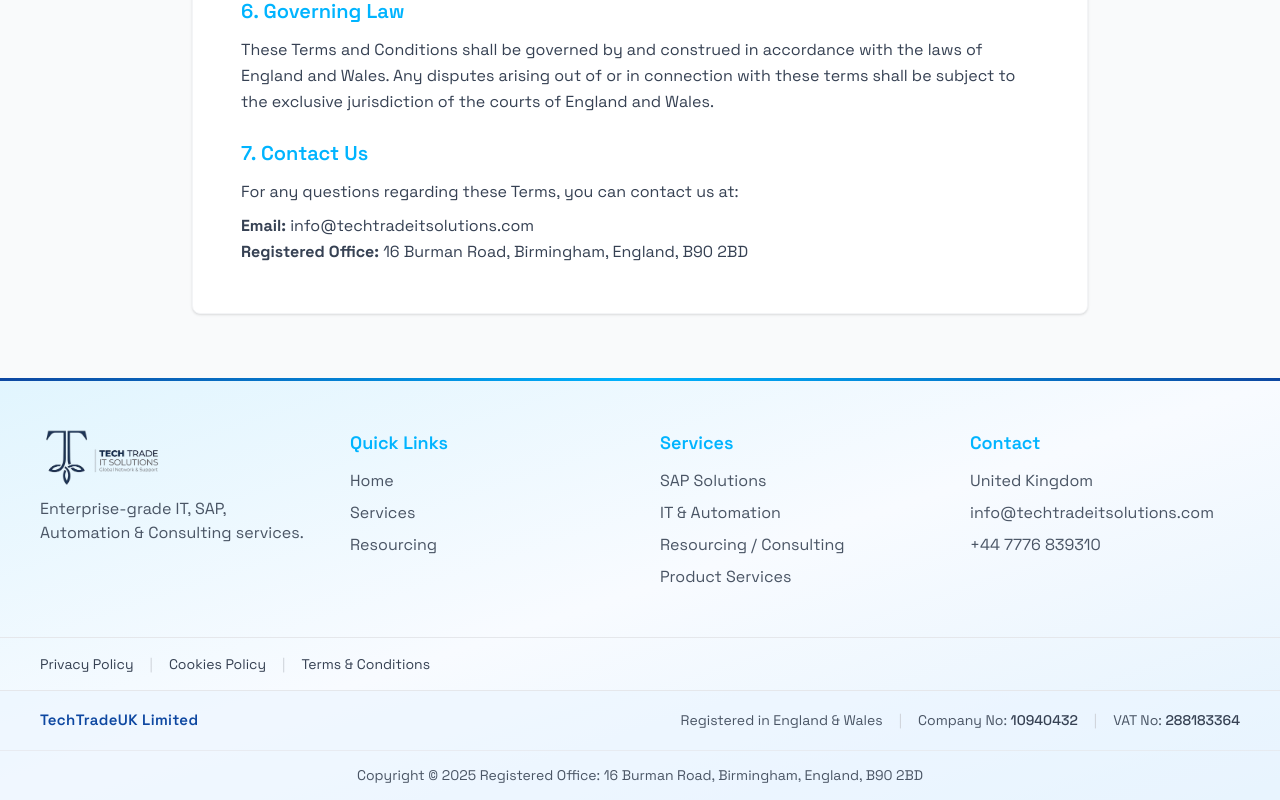
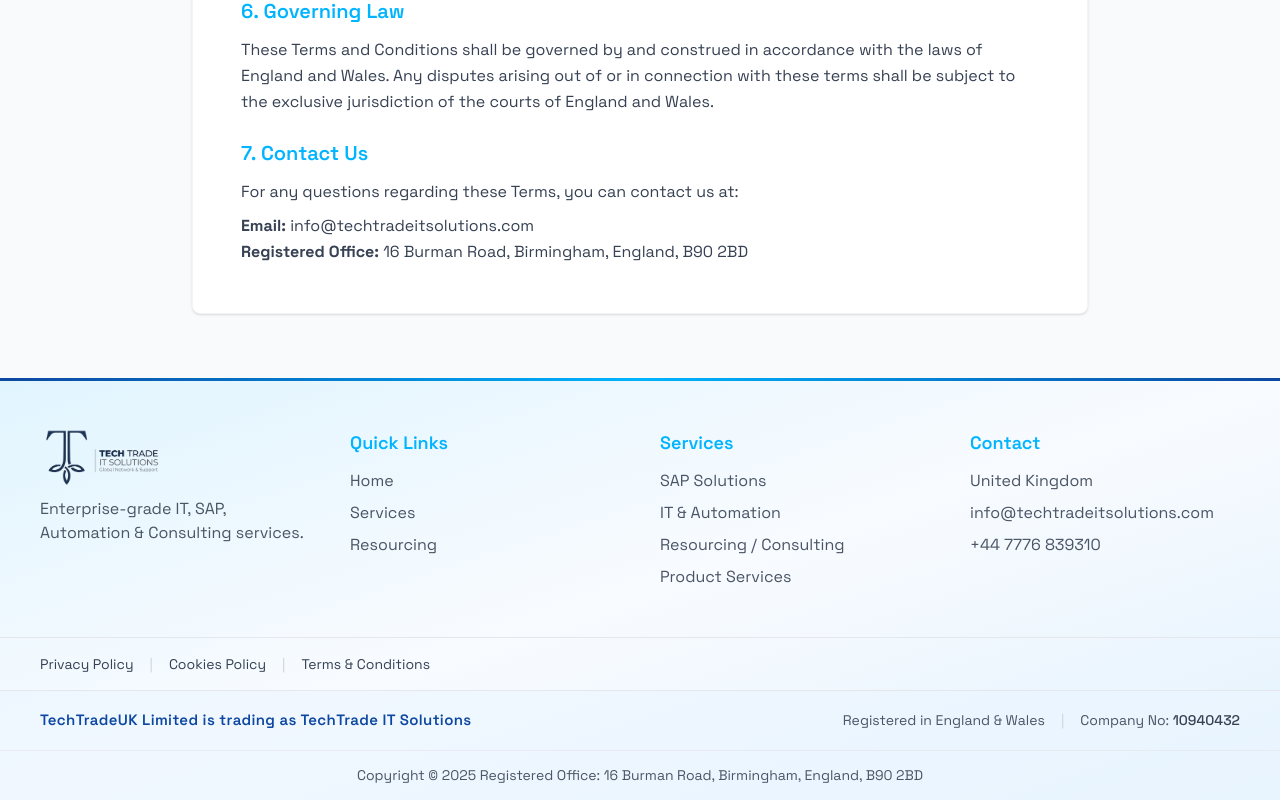
Before and after one commit to Affy-Cloud-IT-Solutions/nash-cloud-web-vercel, a React (Vite) app: page /#/terms-and-conditions in a window 1280 px wide. Shown: the part 1056-1856 px from the top of the page. Built offline with nearby package versions, Linux system fonts and the light colour scheme.

Commit message:
footer updated

```diff
--- a/src/components/Footer.jsx
+++ b/src/components/Footer.jsx
@@ -99,7 +99,7 @@
 
                         {/* Company name + reg details */}
                         <p className="text-[#0D47A1] font-semibold text-[15px] tracking-wide">
-                            TechTradeUK Limited
+                            TechTradeUK Limited is trading as TechTrade IT Solutions
                         </p>
 
                         <div className="flex flex-wrap justify-center md:justify-end gap-x-4 gap-y-1.5 text-gray-600 text-[14px]">
@@ -108,10 +108,10 @@
                             <span>
                                 Company No: <span className="font-medium text-gray-700">10940432</span>
                             </span>
-                            <span className="hidden md:inline text-gray-300">|</span>
+                            {/* <span className="hidden md:inline text-gray-300">|</span>
                             <span>
                                 VAT No: <span className="font-medium text-gray-700">288183364</span>
-                            </span>
+                            </span> */}
                         </div>
                     </div>
 
```
